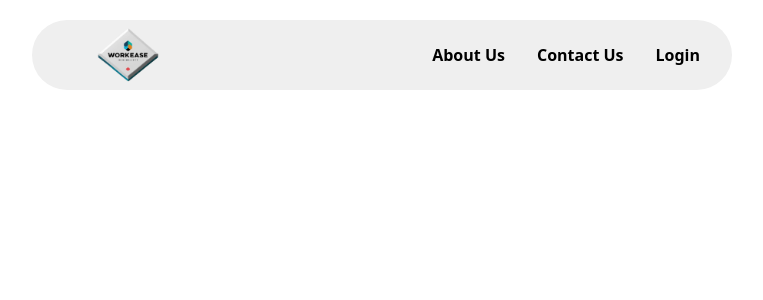
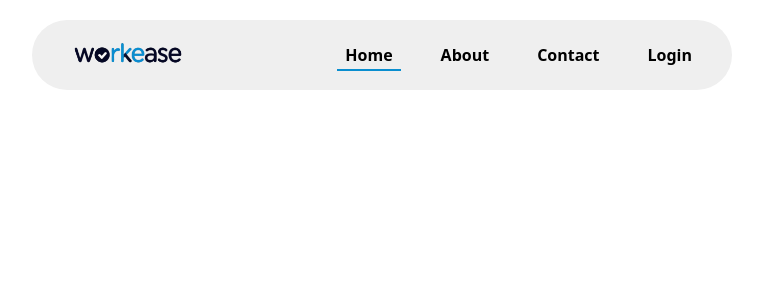
Before and after one commit to jithiee/workEase_Front-end-, a React (Vite) app: page / in a window 1280 px wide. Shown: the top 300 px of the page, without its empty margins (258-1021 px from the left). Built offline with nearby package versions, Linux system fonts and the light colour scheme.

Commit message:
feat: navbar

```diff
--- a/src/layouts/navbar/Navbar.jsx
+++ b/src/layouts/navbar/Navbar.jsx
@@ -1,15 +1,31 @@
-import React from 'react';
-import logo from './assets/logo.png';
+import React, { useState } from 'react';
+import logo from './assets/logo1.png';
 
 const Navbar = () => {
+const [acive , setActive ] = useState('Home')
+const navbarItems = ['Home' , 'About' , 'Contact' , 'Login']
+
   return (
     <div className='flex justify-center mt-5 '>
       <nav className='w-[700px] h-[70px] bg-[#EFEFEF] rounded-full flex items-center justify-between px-8'>
         <img src={logo} alt="logo" className='w-32 h-auto' />
         <ul className='flex gap-8 font-semibold'>
-          <li className='cursor-pointer hover:text-gray-600'>About Us</li>
-          <li className='cursor-pointer hover:text-gray-600'>Contact Us</li>
-          <li className='cursor-pointer hover:text-gray-600'>Login</li>
+          {
+            navbarItems.map((item)=>(
+              <li
+              key={item}
+              className='cursor-pointer relative group px-2 py-1 '
+              onClick={()=> setActive(item)}
+              >{item}
+              <span className={`absolute bottom-0 left-0 h-[2px] bg-[#0a8ecf] transition-all duration-500
+              ${acive === item ? 'w-full' : 'w-0 group-hover:w-full' }
+              `}
+
+              ></span>
+              </li>
+            ))
+          }
+
         </ul>
       </nav>
     </div>
```
Also changed, not shown: src/layouts/navbar/assets/logo1.png (added).
